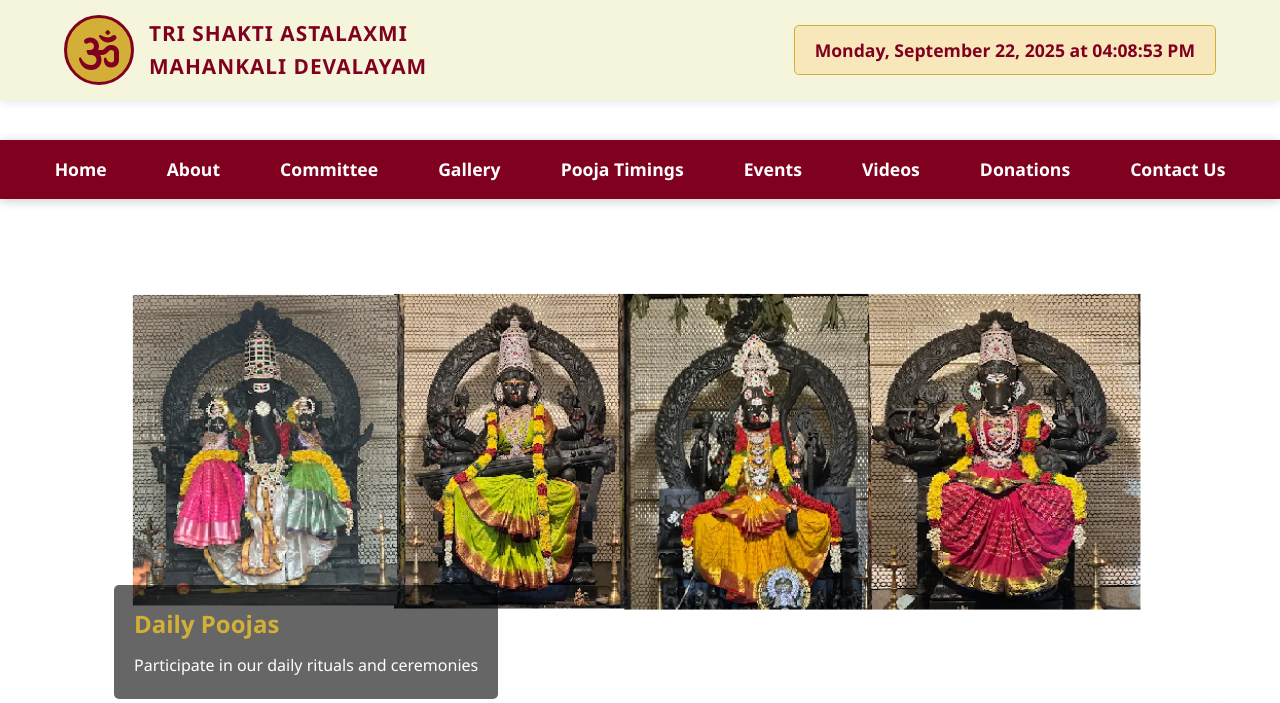
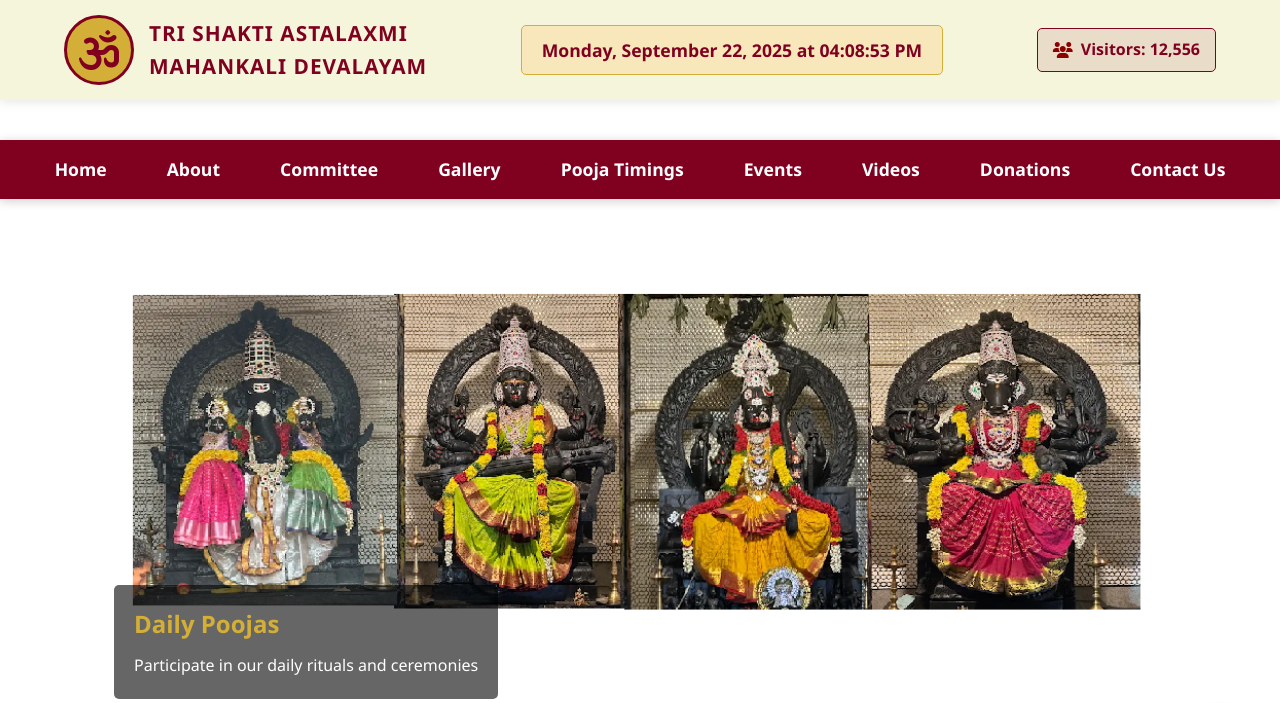
Before and after one commit to svrcomputers/Sri-Kamakhya-Temple-Mandamarri, a plain HTML site: page index.html in a window 1280 px wide. Shown: the top 703 px of the page. Drawn offline with Linux system fonts and the light colour scheme; files whose address does not match are found by name.

Commit message:
Add files via upload

```diff
--- a/index.html
+++ b/index.html
@@ -83,6 +83,22 @@
             border: 1px solid var(--gold);
         }
 
+ .visitor-counter {
+            color: var(--maroon);
+            font-size: 1rem;
+            font-weight: 600;
+            padding: 8px 15px;
+            background-color: rgba(128, 0, 32, 0.1);
+            border-radius: 5px;
+            border: 1px solid var(--maroon);
+            display: flex;
+            align-items: center;
+            gap: 8px;
+        }
+
+        .visitor-counter i {
+            color: var(--dark-red);
+        }
         /* Navigation - Sticky */
         nav {
             background-color: var(--maroon);
@@ -926,6 +942,11 @@
         </div>
 
         <div class="header-date-time" id="header-date-time">Loading date and time...</div>
+<div class="visitor-counter">
+                <i class="fas fa-users"></i>
+                <span id="visitor-count">Visitors: Loading...</span>
+            </div>
+  </div>
     </div>
 
     <!-- Navigation - Sticky -->
@@ -1215,6 +1236,13 @@
                     </div>
                 </div>
             </div>
+	<center>
+                 <p> <h1>OR </h1></p>
+	<h2> <p> You can Donate to Our Account No<p></h2>
+	<p> Bank Name  :                     </p>
+                 <p> IFCS Code  :                      </p>
+                 <p> Account No :                       </p>
+	</center>
         </section>
 
         <!-- Contact Section -->
@@ -1278,8 +1306,8 @@
                 </div>
             </div>
         </div>
-        <div class="footer-bottom">
-            <p>&copy; 2023 Sri Tri Shakti Astalaxmi Mahankali Devalayam. All rights reserved. <br><b> <b>Designed and Developed by A Sravan (Cell No: 8500172644)</b></p><b><b>
+        <div class="footer-bottom"><br>
+            <p>&copy; 2023 Sri Tri Shakti Astalaxmi Mahankali Devalayam. All rights reserved. <br> Designed by A Sravan (Cell No: 8500172644)</p>
         </div>
     </footer>
 
@@ -1311,6 +1339,19 @@
 
         setInterval(updateDateTime, 1000);
         updateDateTime();
+
+  // Visitor Counter (simulated)
+        function updateVisitorCounter() {
+            // In a real implementation, this would fetch from a server
+            // For demo purposes, we'll simulate a visitor count
+            const baseCount = 12547;
+            const randomIncrement = Math.floor(Math.random() * 10) + 1;
+            const visitorCount = baseCount + randomIncrement;
+            document.getElementById('visitor-count').textContent = `Visitors: ${visitorCount.toLocaleString()}`;
+        }
+
+        // Update visitor counter on page load
+        updateVisitorCounter();
 
         // Slider Functionality
         let currentSlide = 0;
```
